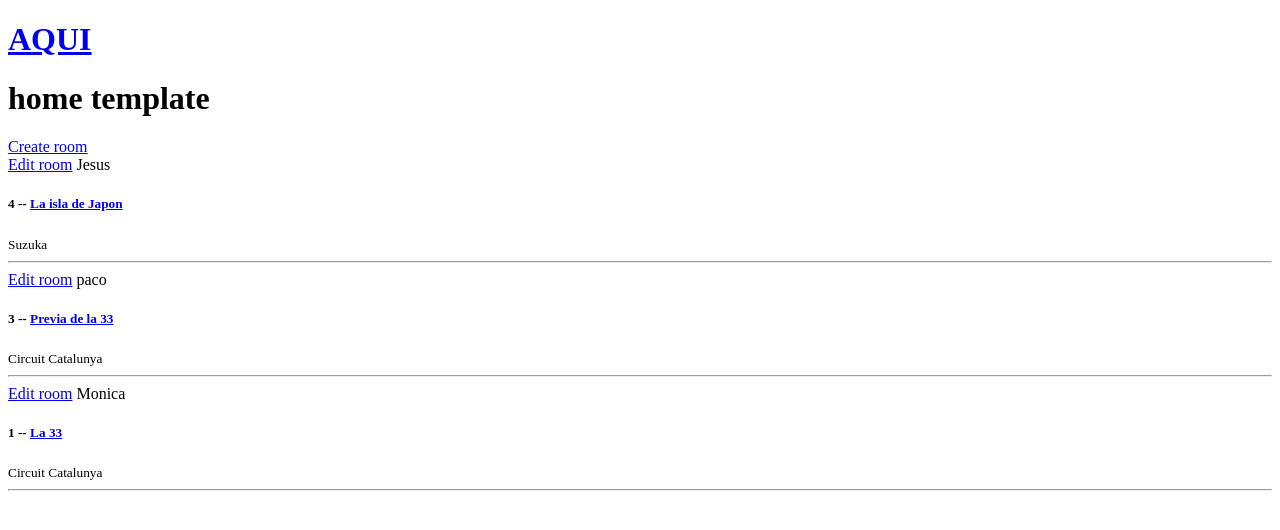
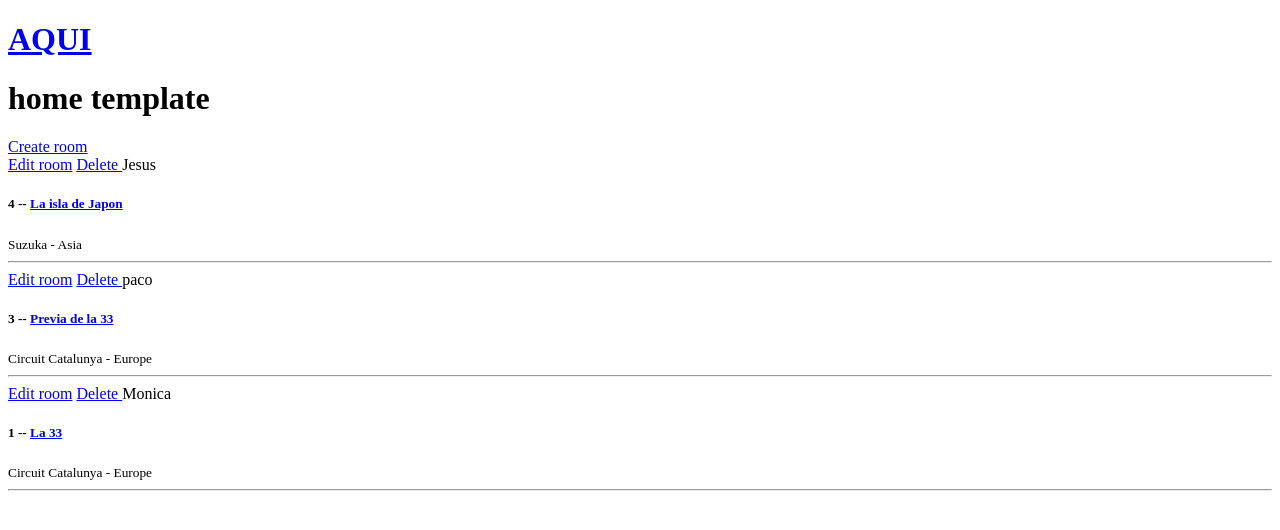
Before and after one commit to Pichilichi/KartF1, a Django app: page / in a window 1280 px wide. Shown: the top 530 px of the page. Run offline with Django 4.2, Linux system fonts and the light colour scheme; data comes from the database, SQL or seed files in the repository; both versions use the stored data as it was after the commit.

Commit message:
HTML V
Delete de Booking

```diff
--- a/KartF1/base/urls.py
+++ b/KartF1/base/urls.py
@@ -7,4 +7,5 @@ urlpatterns = [
 
     path('create-booking/', views.createBooking, name="create-booking"),
     path('update-booking/<str:pk>/', views.updateBooking, name="update-booking"),
+    path('delete-booking/<str:pk>/', views.deleteBooking, name="delete-booking"),
 ]
--- a/KartF1/base/views.py
+++ b/KartF1/base/views.py
@@ -37,3 +37,12 @@ def updateBooking(request,pk):
 
     context = {'form': form}
     return render(request, 'booking_form.html',context)
+
+def deleteBooking(request,pk):
+    booking = Booking.objects.get(id=pk)
+
+    if request.method == 'POST':
+        booking.delete()
+        return redirect('home')
+
+    return render(request, 'delete.html', {'obj':booking})
--- a/KartF1/templates/home.html
+++ b/KartF1/templates/home.html
@@ -15,9 +15,10 @@
 
         <div>
             <a href="{% url 'update-booking' booking.id %}">Edit room</a>
+            <a href="{% url 'delete-booking' booking.id %}"> Delete </a>
             <span>{{booking.user.username}}</span>
             <h5>{{booking.id}} -- <a href="{% url 'booking' booking.id %}"> {{booking.name}} </a></h5>
-            <small>{{booking.circuit.name}}</small>
+            <small>{{booking.circuit.name}} - {{booking.circuit.category}}</small>
             <hr>
         </div>
 
```
Also changed, not shown: KartF1/templates/delete.html (added, +13 -0 lines), KartF1/db.sqlite3.
